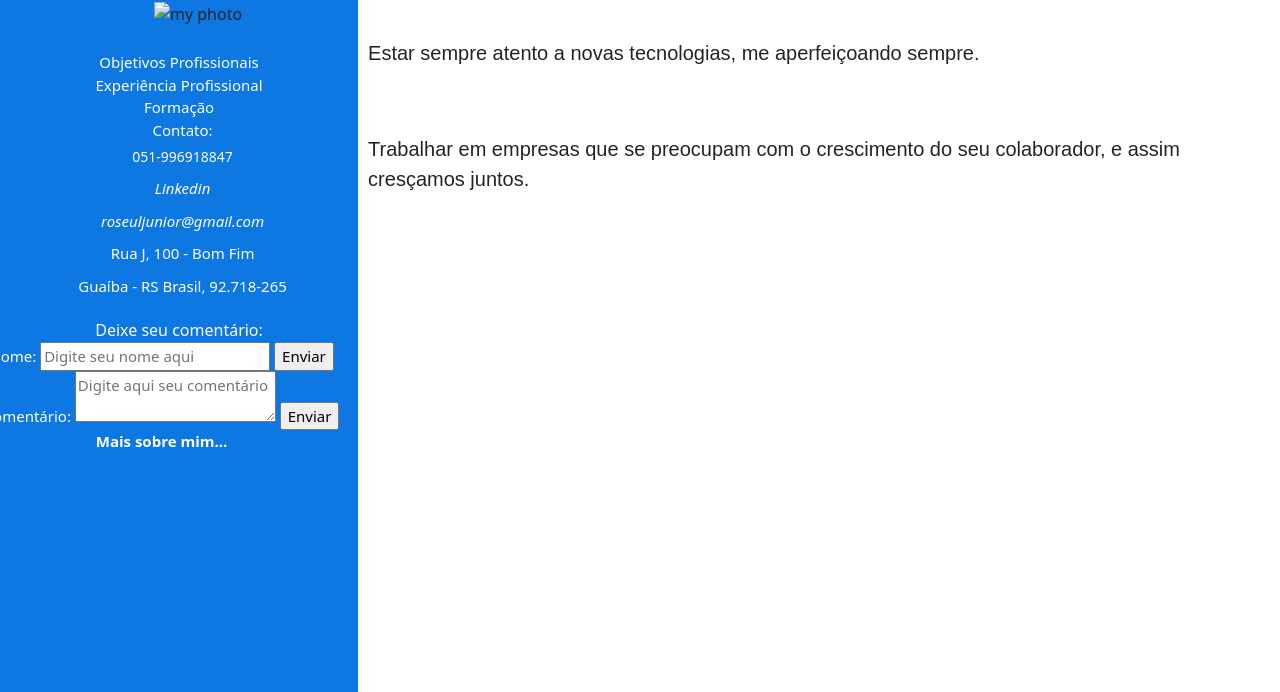
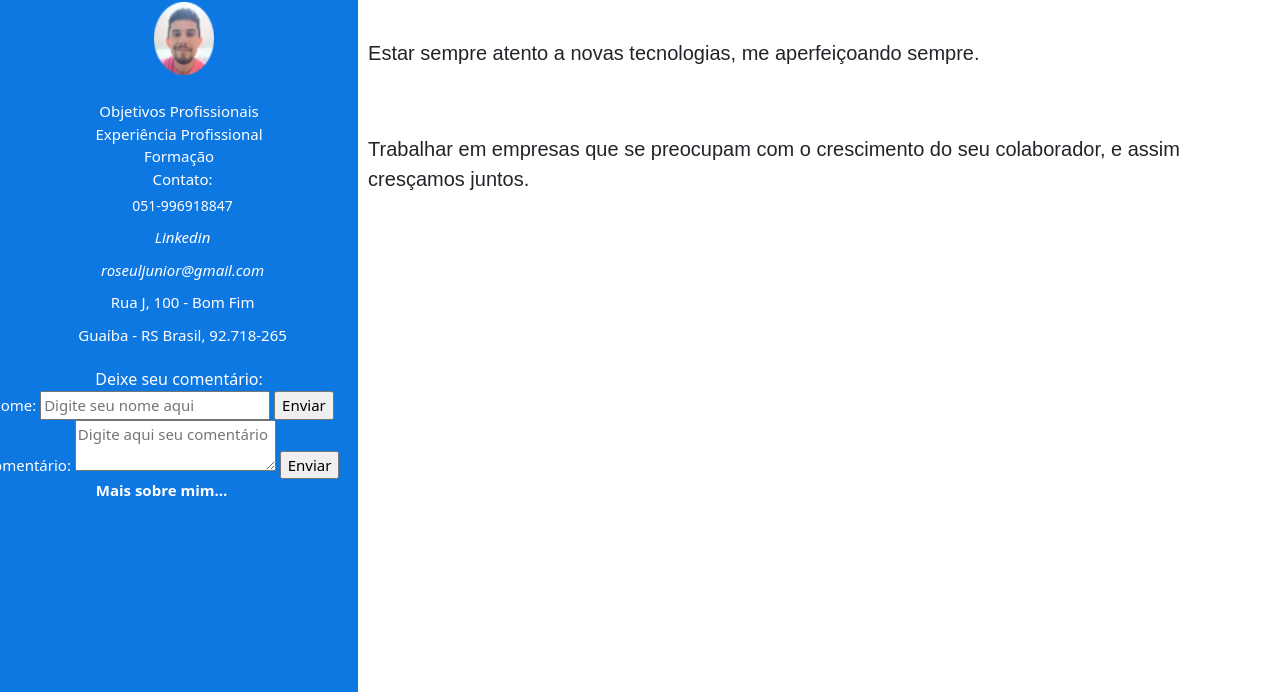
Before and after one commit to roseuljunior/curriculumRoseul, a plain HTML site: page page.html in a window 1280 px wide. Shown: the part 108-800 px from the top of the page. Drawn offline with nearby package versions, Linux system fonts and the light colour scheme.

Commit message:
alteracao pastas

```diff
--- a/page.html
+++ b/page.html
@@ -13,7 +13,7 @@
             <div id="profile">
                 <h1>Roseul Junior Seitenfus Schmitz</h1>
                 <div>
-                    <img class="photo" src="../images/image/my-img01.png" alt="my photo">
+                    <img class="photo" src="./images/my-img01.png" alt="my photo">
                 </div>
                 <div id="buttons">
                     <a id="button-style" href="#" onclick="loadingPage(event,'professionals-object')">Objetivos Profissionais </a>
```
Also changed, not shown: images/minha-imagem.png (deleted), images/minha-imagem01.png (deleted), images/my-img.png (deleted).
